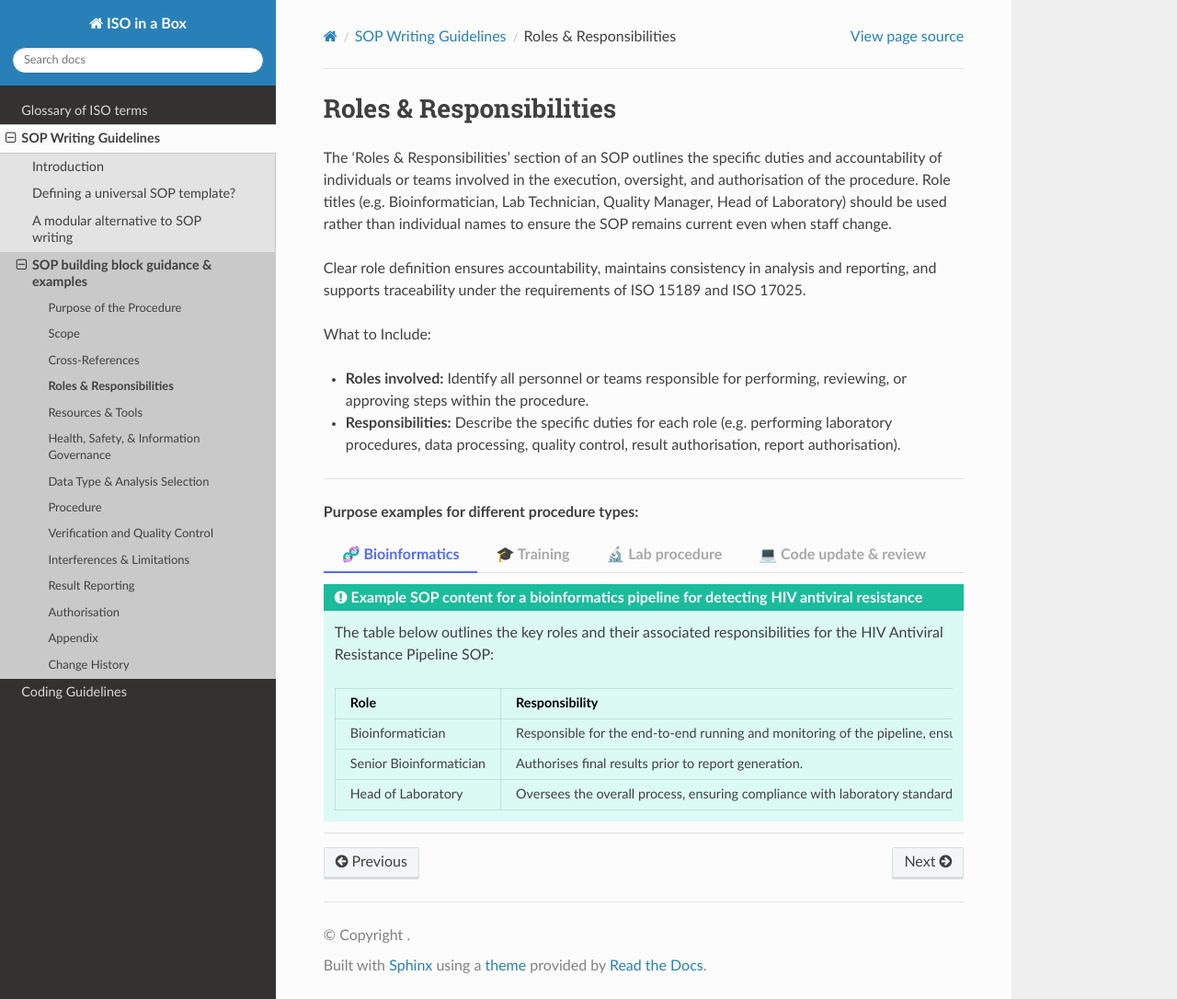
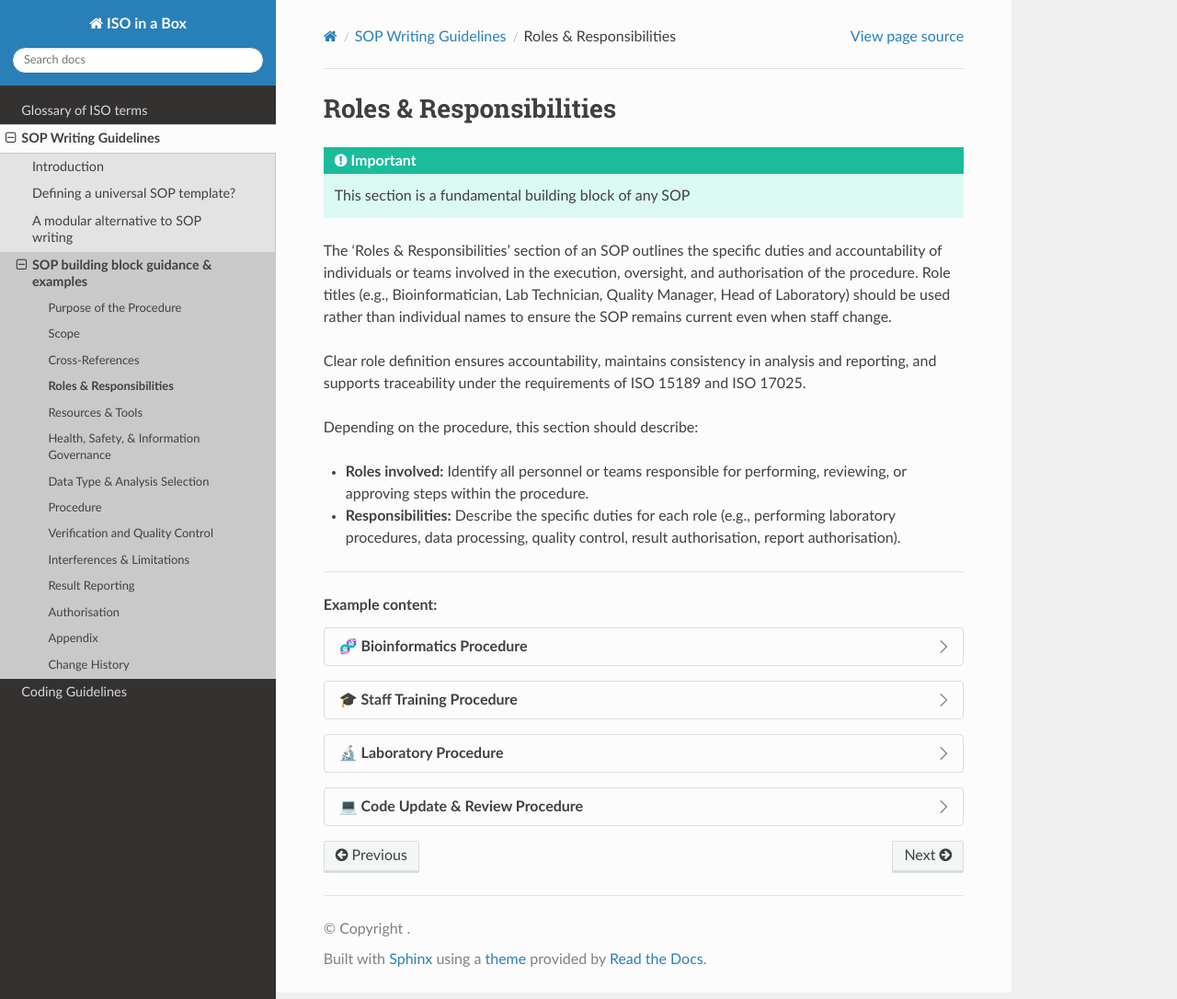
Before and after one commit to ASendellPrice/IIB-rtd, a Sphinx documentation site: the page built from docs/source/sop_guide_responsibilities.rst, in a window 1280 px wide and 1086 px high. Shown: the whole window at 92% size. Built offline with Sphinx 7.4.7 and the Read the Docs theme 3.1.0, drawn with Linux system fonts in a browser that asks for light colours; pages that are not in the unit, such as notebooks, are missing from menus.

Commit message:
Applying formatting to roles/resources sections

```diff
--- a/docs/source/sop_guide_responsibilities.rst
+++ b/docs/source/sop_guide_responsibilities.rst
@@ -1,57 +1,79 @@
 Roles & Responsibilities
-----------------
+-----------------------
 
-The 'Roles & Responsibilities' section of an SOP outlines the specific duties and accountability of individuals or teams involved in the execution, oversight, and authorisation of the procedure. Role titles (e.g. Bioinformatician, Lab Technician, Quality Manager, Head of Laboratory) should be used rather than individual names to ensure the SOP remains current even when staff change.
+.. important::
+   This section is a fundamental building block of any SOP
+
+The 'Roles & Responsibilities' section of an SOP outlines the specific duties and accountability of individuals or teams involved in the execution, oversight, and authorisation of the procedure. Role titles (e.g., Bioinformatician, Lab Technician, Quality Manager, Head of Laboratory) should be used rather than individual names to ensure the SOP remains current even when staff change.
 
 Clear role definition ensures accountability, maintains consistency in analysis and reporting, and supports traceability under the requirements of ISO 15189 and ISO 17025.
 
-What to Include:
+Depending on the procedure, this section should describe:
 
 - **Roles involved:** Identify all personnel or teams responsible for performing, reviewing, or approving steps within the procedure.
-- **Responsibilities:** Describe the specific duties for each role (e.g. performing laboratory procedures, data processing, quality control, result authorisation, report authorisation).
+- **Responsibilities:** Describe the specific duties for each role (e.g., performing laboratory procedures, data processing, quality control, result authorisation, report authorisation).
 
 -----
 
-.. rubric:: Purpose examples for different procedure types:
+.. rubric:: Example content:
 
-.. tab-set::
+.. dropdown:: 🧬 Bioinformatics Procedure
 
-   .. tab-item:: 🧬 Bioinformatics
+   *Example SOP content for a bioinformatics pipeline for detecting HIV antiviral resistance*
 
-      .. admonition:: Example SOP content for a bioinformatics pipeline for detecting HIV antiviral resistance
-         :class: hint
+   .. rubric:: Roles & Responsibilities
 
-         The table below outlines the key roles and their associated responsibilities for the HIV Antiviral Resistance Pipeline SOP:
+   The table below outlines the key roles and their associated responsibilities for the HIV Antiviral Resistance Pipeline SOP:
 
-         +------------------------+------------------------------------------------------------------------+
-         | **Role**               | **Responsibility**                                                     |
-         +========================+========================================================================+
-         | Bioinformatician       | Responsible for the end-to-end running and monitoring of the pipeline, |
-         |                        | ensuring all steps are completed as per the SOP.                       |
-         +------------------------+------------------------------------------------------------------------+
-         | Senior Bioinformatician| Authorises final results prior to report generation.                   |
-         +------------------------+------------------------------------------------------------------------+
-         | Head of Laboratory     | Oversees the overall process, ensuring compliance with laboratory      |
-         |                        | standards and authorising final clinical reports.                      |
-         +------------------------+------------------------------------------------------------------------+
+   +------------------------+------------------------------------------------------------------------+
+   | **Role**               | **Responsibility**                                                     |
+   +========================+========================================================================+
+   | Bioinformatician       | Responsible for the end-to-end running and monitoring of the pipeline, |
+   |                        | ensuring all steps are completed as per the SOP.                       |
+   +------------------------+------------------------------------------------------------------------+
+   | Senior Bioinformatician| Authorises final results prior to report generation.                   |
+   +------------------------+------------------------------------------------------------------------+
+   | Head of Laboratory     | Oversees the overall process, ensuring compliance with laboratory      |
+   |                        | standards and authorising final clinical reports.                      |
+   +------------------------+------------------------------------------------------------------------+
 
-   .. tab-item:: 🎓 Training
+.. dropdown:: 🎓 Staff Training Procedure
 
-      .. admonition:: Example SOP content for a training procedure
-         :class: hint
+   *Example SOP content for a training procedure*
 
-         Add content for training procedure scope here.
+   .. rubric:: Roles & Responsibilities
 
-   .. tab-item:: 🔬 Lab procedure
+   Add content for training procedure roles here.
 
-      .. admonition:: Example SOP content for a nucleic acid extraction procedure
-         :class: hint
+.. dropdown:: 🔬 Laboratory Procedure
 
-         Add content for lab procedure scope here.
+   *Example SOP content for a nucleic acid extraction procedure*
 
-   .. tab-item:: 💻 Code update & review
+   .. rubric:: Roles & Responsibilities
 
-      .. admonition:: Example SOP content for a code update and review procedure
-         :class: hint
+   Add content for lab procedure roles here.
 
-         Add content for code update & review procedure scope here.
+.. dropdown:: 💻 Code Update & Review Procedure
+
+   *Example SOP content for a code update and review procedure*
+
+   .. rubric:: Roles & Responsibilities
+
+   Add content for code update & review procedure roles here.
+
+.. raw:: html
+
+   <script>
+     // Auto-close other dropdowns when one opens
+     document.querySelectorAll('details').forEach((el) => {
+       el.addEventListener('toggle', function () {
+         if (el.open) {
+           document.querySelectorAll('details').forEach((other) => {
+             if (other !== el) {
+               other.removeAttribute('open');
+             }
+           });
+         }
+       });
+     });
+   </script>
```
Also changed, not shown: docs/source/sop_guide_resources.rst (+46 -24 lines).
